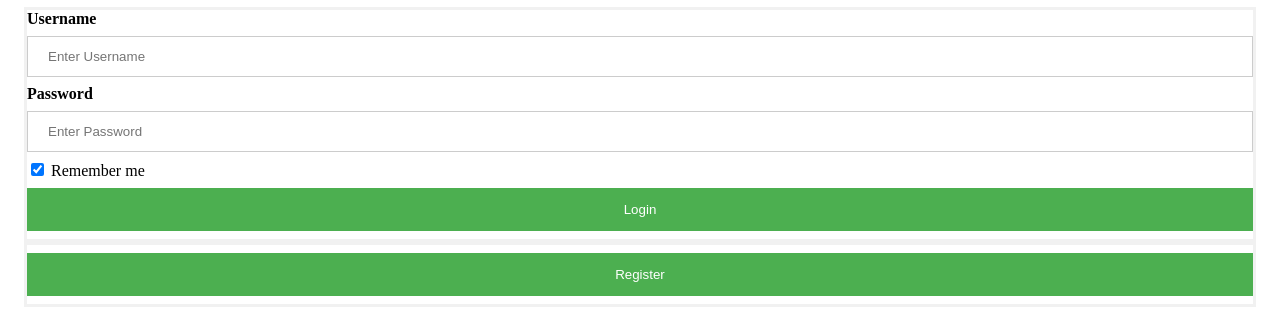
After one commit to hrGuTou/babyURL, a Flask app: page /login in a window 1280 px wide. The commit adds this page. Shown: the part 487-818 px from the top of the page. Run offline with Flask 2, Linux system fonts and the light colour scheme.

Commit message:
Restructure files

```diff
--- /dev/null
+++ b/app/API.py
@@ -0,0 +1,86 @@
+import flask_login
+from flask import Flask, request, render_template
+from flask_login import LoginManager, login_required, login_user, logout_user
+from werkzeug.utils import redirect
+
+from app.Authentication.UserManager import UserManager
+from app.Authentication.User import User
+
+
+class API:
+    def __init__(self):
+        self.app = Flask(__name__)
+        self.init()
+
+    def init(self):
+        userManager = UserManager()
+        self.app.secret_key = "zbc"
+
+        login_manager = LoginManager()
+        login_manager.init_app(self.app)
+        login_manager.login_view = 'login'
+
+        @login_manager.user_loader
+        def load_user(user_id):
+            return User.get(user_id)
+
+        @login_manager.unauthorized_handler
+        def unauthorized_callback():
+            return redirect('/login')
+
+        @self.app.route('/')
+        @login_required
+        def hello_world():
+            usr = flask_login.current_user.username
+            return render_template('index.html', username=usr)
+
+        @self.app.route('/login', methods=['GET','POST'])
+        def login():
+            msg = None
+            if request.method == 'POST':
+                username = request.form['username']
+                password = request.form['password']
+                remember = True if request.form.get('remember') else False
+
+                user_info = userManager.getUser(username)
+                if user_info:
+                    user = User(user_info)
+                    if user.verify(password):
+                        login_user(user, remember=remember)
+                        return render_template('index.html', username=username)
+
+                msg = "Invalid username/password"
+            return render_template('login.html', message=msg)
+
+        @self.app.route('/logout')
+        @login_required
+        def logout():
+            logout_user()
+            return redirect('/')
+
+        @self.app.route('/register', methods=["GET", "POST"])
+        def create():
+            return render_template('register.html')
+
+
+
+
+
+        @self.app.route('/api/short')
+        @login_required
+        def shorten():
+            pass
+        # TODO: implementation for shorten url
+
+
+
+
+
+
+
+    def run(self):
+        self.app.run()
+
+
+if __name__ == "__main__":
+    api = API()
--- /dev/null
+++ b/app/static/styles/login.css
@@ -0,0 +1,71 @@
+form {
+        border: 3px solid #f1f1f1;
+    }
+
+
+    input[type=text],
+    input[type=password] {
+        width: 100%;
+        padding: 12px 20px;
+        margin: 8px 0;
+        display: inline-block;
+        border: 1px solid #ccc;
+        box-sizing: border-box;
+    }
+
+
+    button {
+        background-color: #4CAF50;
+        color: white;
+        padding: 14px 20px;
+        margin: 8px 0;
+        border: none;
+        cursor: pointer;
+        width: 100%;
+    }
+
+
+    button:hover {
+        opacity: 0.8;
+    }
+
+
+    .cancelbtn {
+        width: auto;
+        padding: 10px 18px;
+        background-color: #f44336;
+    }
+
+
+    .imgcontainer {
+        text-align: center;
+        margin: 24px 0 12px 0;
+    }
+
+
+    img.avatar {
+        width: 40%;
+        border-radius: 50%;
+    }
+
+
+    .container {
+        padding: 16px;
+    }
+
+
+    span.psw {
+        float: right;
+        padding-top: 16px;
+    }
+
+
+    @media screen and (max-width: 300px) {
+        span.psw {
+            display: block;
+            float: none;
+        }
+        .cancelbtn {
+            width: 100%;
+        }
+    }
--- /dev/null
+++ b/app/templates/login.html
@@ -0,0 +1,35 @@
+<!DOCTYPE html>
+<html>
+<title>babyURL Account Login</title>
+<link rel="stylesheet" type="text/css" href="{{ url_for('static',filename='styles/login.css') }}">
+<body>
+
+    <h1>Login Form</h1>
+
+
+        <div class="imgcontainer">
+            <img src="https://d2gg9evh47fn9z.cloudfront.net/800px_COLOURBOX4661076.jpg"
+                 alt="Avatar" class="avatar">
+        </div>
+
+        <div class="container">
+            {% if message %}
+                <p style="color:red">{{ message }}</p>
+            {% endif %}
+            <form action="" method="POST">
+            <label><b>Username</b></label>
+            <input type="text" placeholder="Enter Username" name="username" required>
+
+            <label><b>Password</b></label>
+            <input type="password" placeholder="Enter Password" name="password" required>
+            <input type="checkbox" name="remember" checked="checked"> Remember me
+            <button type="submit" value="Login">Login</button>
+            </form>
+
+            <form action="/register">
+                <button type="submit" value="Register">Register</button>
+            </form>
+        </div>
+</body>
+
+</html>
--- a/main.py
+++ b/main.py
@@ -1,4 +1,4 @@
-from API import API
+from app.API import API
 
 if __name__ == "__main__":
     api = API()
```
Also changed, not shown: API.py (deleted, +0 -72 lines), Template/index.html (+4 -12 lines), app/static/styles/register.css (added, +62 -0 lines), app/templates/index.html (added, +12 -0 lines), app/templates/register.html (renamed from Template/register.html, +1 -64 lines), Util/Counter.py (deleted), app/Authentication/User.py (renamed from Authentication/User.py), app/Authentication/UserManager.py (renamed from Authentication/UserManager.py), app/User.py (added), app/Util/AWSManager.py (added), app/Util/Convert.py (renamed from Util/Convert.py), app/Util/Counter.py (added).
